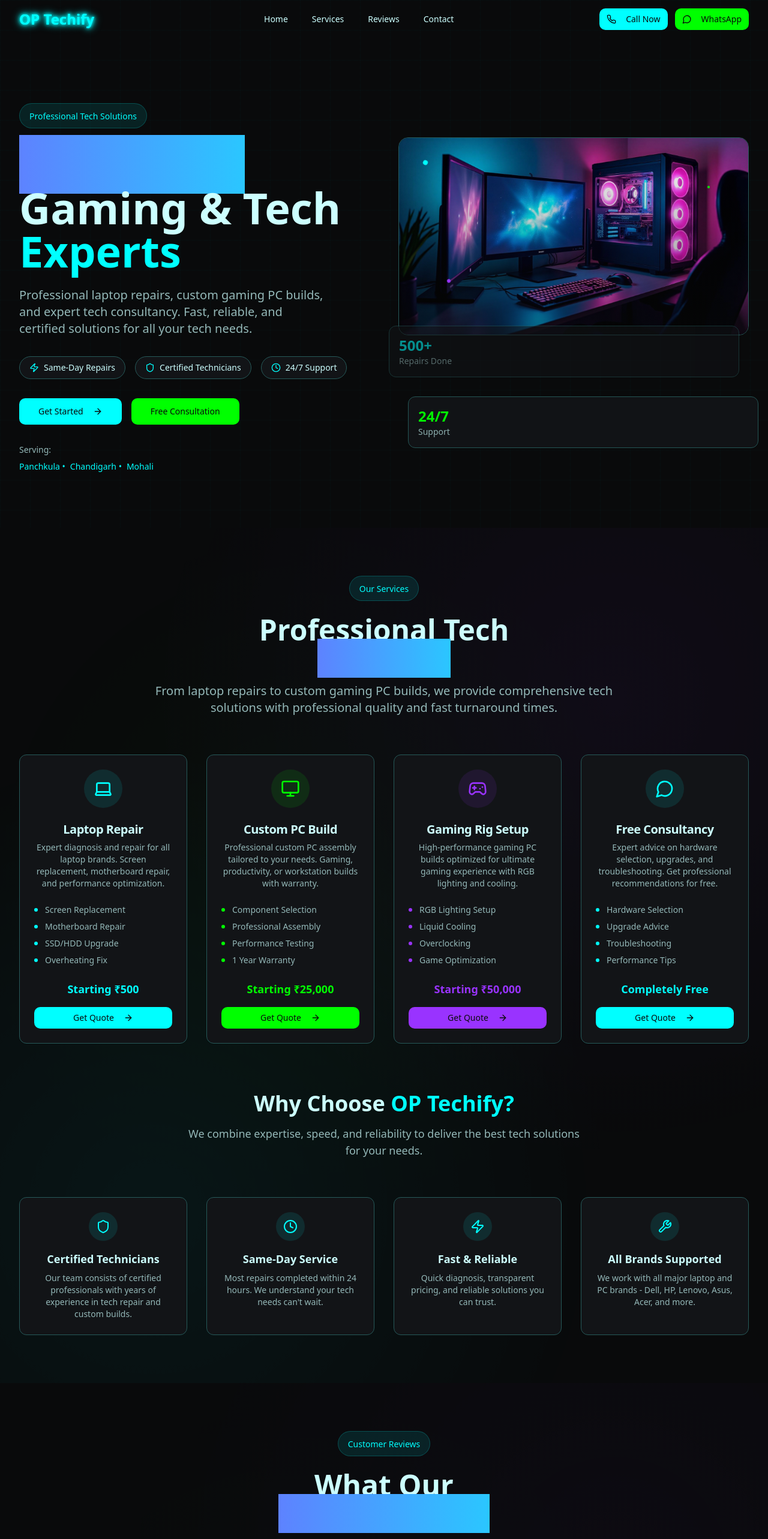
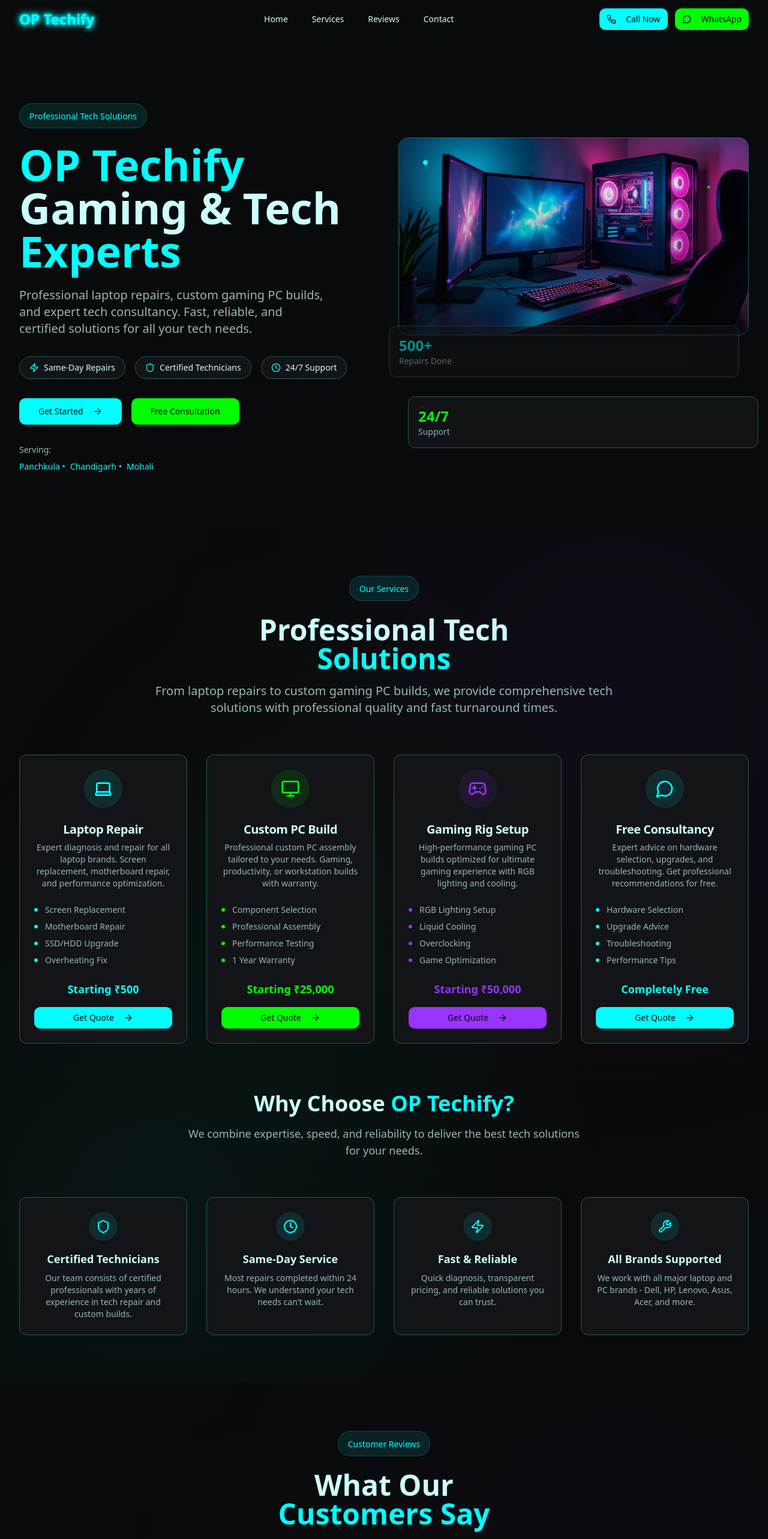
Before and after one commit to hardik44ss/optechify, a React (Vite) app: page / in a window 1280 px wide. Shown: the top 2566 px of the page at 60% size. Built offline with nearby package versions, Linux system fonts and the light colour scheme; the HTML template or start-up script is replaced by a standard one.

Commit message:
Fix text visibility issue

```diff
--- a/src/components/Contact.tsx
+++ b/src/components/Contact.tsx
@@ -111,7 +111,7 @@ Please get back to me soon. Thanks!`;
           <h2 className="text-4xl md:text-5xl font-bold mb-4">
             <span className="text-foreground">Ready to Fix Your</span>
             <br />
-            <span className="gradient-animated bg-clip-text text-transparent">Tech Issues?</span>
+            <span className="text-primary">Tech Issues?</span>
           </h2>
           <p className="text-xl text-muted-foreground max-w-3xl mx-auto">
             Get in touch with our expert technicians. Fast response, transparent pricing, and professional service guaranteed.
--- a/src/components/Hero.tsx
+++ b/src/components/Hero.tsx
@@ -33,7 +33,7 @@ const Hero = () => {
             </div>
 
             <h1 className="text-4xl md:text-6xl lg:text-7xl font-bold mb-6 leading-tight">
-              <span className="gradient-animated bg-clip-text text-transparent">
+              <span className="text-primary">
                 OP Techify
               </span>
               <br />
--- a/src/components/Reviews.tsx
+++ b/src/components/Reviews.tsx
@@ -82,7 +82,7 @@ const Reviews = () => {
           <h2 className="text-4xl md:text-5xl font-bold mb-4">
             <span className="text-foreground">What Our</span>
             <br />
-            <span className="gradient-animated bg-clip-text text-transparent">Customers Say</span>
+            <span className="text-primary">Customers Say</span>
           </h2>
           <p className="text-xl text-muted-foreground max-w-3xl mx-auto">
             Real feedback from satisfied customers across Chandigarh, Panchkula, and Mohali.
--- a/src/components/Services.tsx
+++ b/src/components/Services.tsx
@@ -89,7 +89,7 @@ const Services = () => {
           <h2 className="text-4xl md:text-5xl font-bold mb-4">
             <span className="text-foreground">Professional Tech</span>
             <br />
-            <span className="gradient-animated bg-clip-text text-transparent">Solutions</span>
+            <span className="text-primary">Solutions</span>
           </h2>
           <p className="text-xl text-muted-foreground max-w-3xl mx-auto">
             From laptop repairs to custom gaming PC builds, we provide comprehensive tech solutions
```
